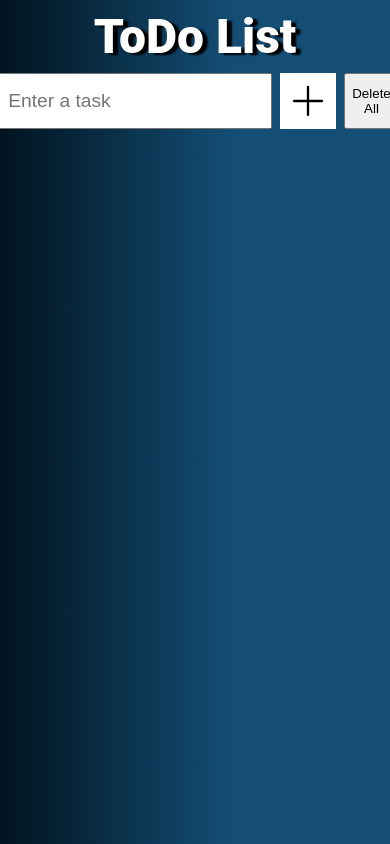
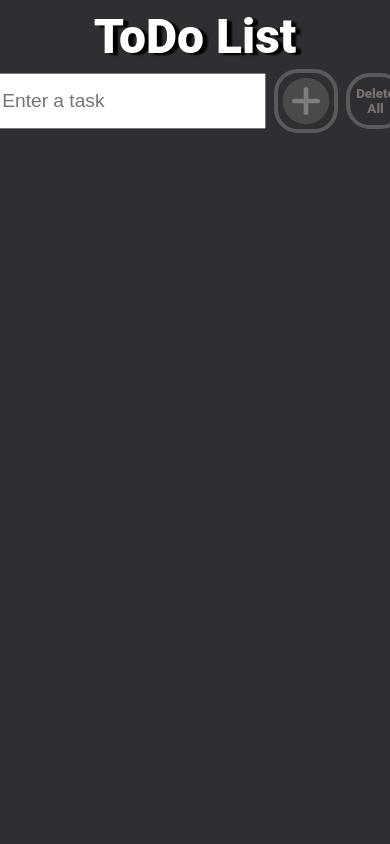
Before and after one commit to Heem-dev/ToDo-List, a plain HTML site: page index.html in a window 390 px wide. Drawn offline with Linux system fonts and the light colour scheme.

Commit message:
changed CSS and SVG icon. Fixed bug where last button would duplicate.

```diff
--- a/index.html
+++ b/index.html
@@ -11,7 +11,7 @@
     <div class="container">
         <div class="inputContainer" id="inputContainer">
             <input type="text" id="taskInput" placeholder="Enter a task" ></input>
-            <img src="plus-svgrepo-com.svg" id="add"></img>
+            <img src="icons8-plus (2).svg" id="add"></img>
             <button aria-placeholder="Delete All" id="deleteAll">Delete All</button>
         </div>
         <div class="listContainer" id="listContainer">
--- a/script.js
+++ b/script.js
@@ -29,25 +29,27 @@ function addTask(arg) {
     newTask.classList.add("taskItem");
     let textElement = document.createElement("input");
     textElement.classList.add("taskText");
-    textElement.setAttribute('value',taskInput.value)
+    textElement.setAttribute("value", taskInput.value);
     // textElement.value = taskInput.value;
     // textElement.setAttribute('readonly','readonly')
     // textElement.disabled = true
-    textElement.maxLength = 26
+    textElement.maxLength = 26;
 
     textElement.addEventListener("click", (e) => {
-
-      saveData()
-e.target.removeAttribute("readonly");
+      // saveData()
+      e.target.removeAttribute("readonly");
       console.log(e.target);
     });
 
-    textElement.addEventListener('keyup', (e)=>{
+    textElement.addEventListener("keydown", (e) => {
       console.log(e);
       // e.target.value += e.key
-      e.target.setAttribute('value',e.target.value+e.key)
-
-    })
+      let currentVal = e.target.value;
+      let keyy = e.key;
+      e.target.setAttribute("value", currentVal + keyy);
+      textElement.maxLength = 26;
+      saveData();
+    });
 
     newTask.appendChild(finishedTask.cloneNode(true));
     newTask.appendChild(textElement);
@@ -55,7 +57,6 @@ e.target.removeAttribute("readonly");
     taskInput.value = "";
 
     newTask.appendChild(deleteButton.cloneNode(true));
-
 
     listContainer.appendChild(newTask);
 
@@ -69,7 +70,7 @@ addButton.addEventListener("click", addTask);
 taskInput.addEventListener("keypress", function (event) {
   if (taskInput.value.length > 25 && event.keyCode != 13) {
     taskInput.value = taskInput.value.slice(0, -1);
-    saveData()
+    saveData();
     return;
   } else if (event.keyCode === 13) {
     addTask();
@@ -77,14 +78,13 @@ taskInput.addEventListener("keypress", function (event) {
 });
 
 function saveData() {
-
-  localStorage.setItem('listDataJson',JSON.stringify(listContainer.innerHTML))
+  localStorage.setItem("listDataJson", JSON.stringify(listContainer.innerHTML));
   // localStorage.setItem("listData", listContainer.innerHTML);
 }
 
 function loadData() {
   // listContainer.innerHTML = localStorage.getItem("listData");
-  listContainer.innerHTML = JSON.parse(localStorage.getItem('listDataJson'))
+  listContainer.innerHTML = JSON.parse(localStorage.getItem("listDataJson"));
 }
 
 function deleteFunction(elem) {
@@ -98,14 +98,10 @@ function strikeThrough(elem) {
 }
 // event listener for the delete button
 
-
 document.getElementById("deleteAll").addEventListener("click", function () {
   // console.log("clicked");
   listContainer.innerHTML = "";
   saveData();
 });
 
-
-
-
 loadData();
--- a/style.css
+++ b/style.css
@@ -7,24 +7,17 @@
 }
 
 body {
-  background: linear-gradient(
-    to right,
-    #01131f 0%,
-    #144e75 100%
-  ); /* color: black; */
+  background: rgb(46, 46, 51);
   display: flex;
   flex-direction: column;
   justify-content: center;
   align-items: center;
 }
 
-@media screen and (max-width:450px)  {
+@media screen and (max-width: 450px) {
   body {
-    background: linear-gradient(
-      to right,
-      #01131f 0%,
-      #144e75 60%
-    );
+    background: rgb(46, 46, 51);
+
     display: flex;
     flex-direction: column;
     justify-content: center;
@@ -32,17 +25,17 @@ body {
   }
 }
 
-#appTitle{
+#appTitle {
   color: white;
   text-shadow: 5px 2px 2px #000000;
   font-size: 3rem;
-  font-family: 'Roboto', sans-serif;
+  font-family: "Roboto", sans-serif;
   font-weight: 900;
   margin: 0;
   padding: 0;
   margin-bottom: 0.5rem;
 }
-.container{
+.container {
   /* width: 70vw; */
 
   display: flex;
@@ -59,11 +52,9 @@ body {
 
   /* margin-bottom: 0.5rem; */
 
-
   max-width: 700px;
-
 }
-#taskInput{
+#taskInput {
   /* border-radius: 10px; */
 
   font-size: larger;
@@ -72,7 +63,7 @@ body {
   /* width: 2vw; */
   /* padding: 1em; */
 }
-#add{
+#add {
   height: 100%;
   /* block-size: 2.5em; */
   margin-left: 0.5rem;
@@ -80,7 +71,7 @@ height: 100%;
   /* height: 4vh; */
   /* border-radius: 10px; */
 }
-#deleteAll{
+#deleteAll {
   height: 100%;
   /* block-size: 3em; */
   margin-left: 0.5rem;
@@ -97,7 +88,7 @@ height: 100%;
   margin-top: 1rem;
 }
 
-.taskItem{
+.taskItem {
   justify-content: center;
   align-items: center;
 
@@ -111,41 +102,39 @@ height: 100%;
 
   /* height: 3em; */
 }
-.taskText{
+.taskText {
   margin: 0;
   padding: 0;
   padding-left: 1rem;
   font-size: 1.3em;
 }
 
-#add:hover{
+#add:hover {
   cursor: pointer;
   opacity: 0.8;
 }
-.deleteButton{
+.deleteButton {
   height: 50%;
 
   border: solid 1px #163257;
   margin: 0.3rem 0.4rem 0.3rem 0;
   margin-left: 0.5rem;
   /* border-radius: 10px; */
-
 }
-.deleteButton:hover{
+.deleteButton:hover {
   cursor: pointer;
   opacity: 0.4;
 }
 
-.finishedTask{
+.finishedTask {
   border: solid 1px #163257;
   /* margin-left: 0.4rem; */
   margin: auto;
   /* border-radius: 10px; */
 
   height: 50%;
-
 }
-.finishedTask:hover{
+.finishedTask:hover {
   color: white;
   cursor: pointer;
   opacity: 0.4;
@@ -157,3 +146,23 @@ height: 50%;
   opacity: 0.6;
   background-color: #d2dbe7;
 }
+
+#deleteAll{
+  /* font-style: none; */
+  background: none;
+  border: none;
+color: rgb(121, 113, 113);
+
+  font-family: "Roboto", sans-serif;
+  font-weight: 900;
+  border: solid 4px #595a5c;
+  border-radius: 24px;
+
+}
+#add{
+  background: none;
+  border: none;
+  /* color: grey; */
+    border: solid 4px #595a5c;
+  border-radius: 24px;
+}
```
Also changed, not shown: icons8-plus (2).svg (added). Lines whose indentation alone changed are shown as unchanged.
